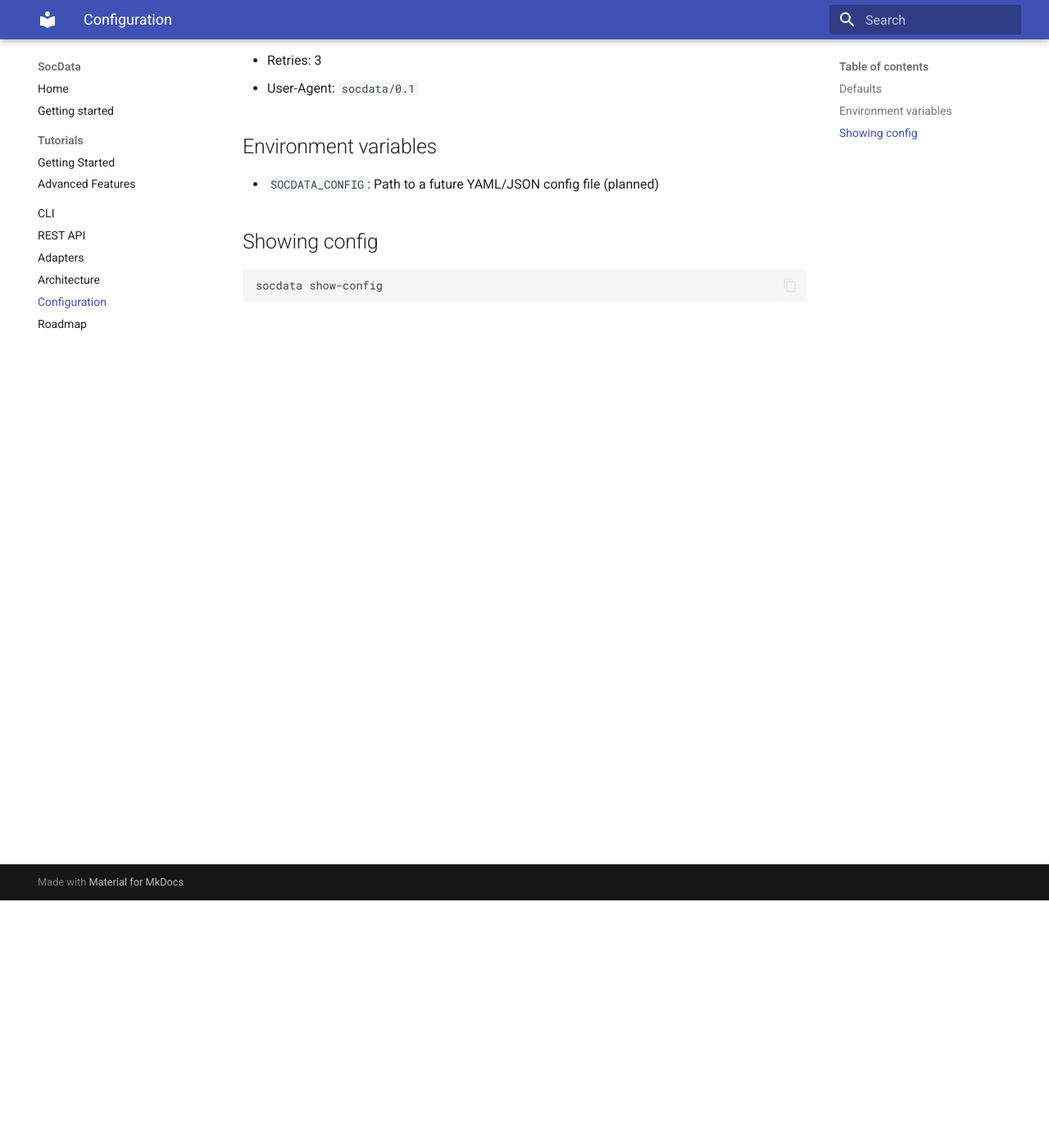
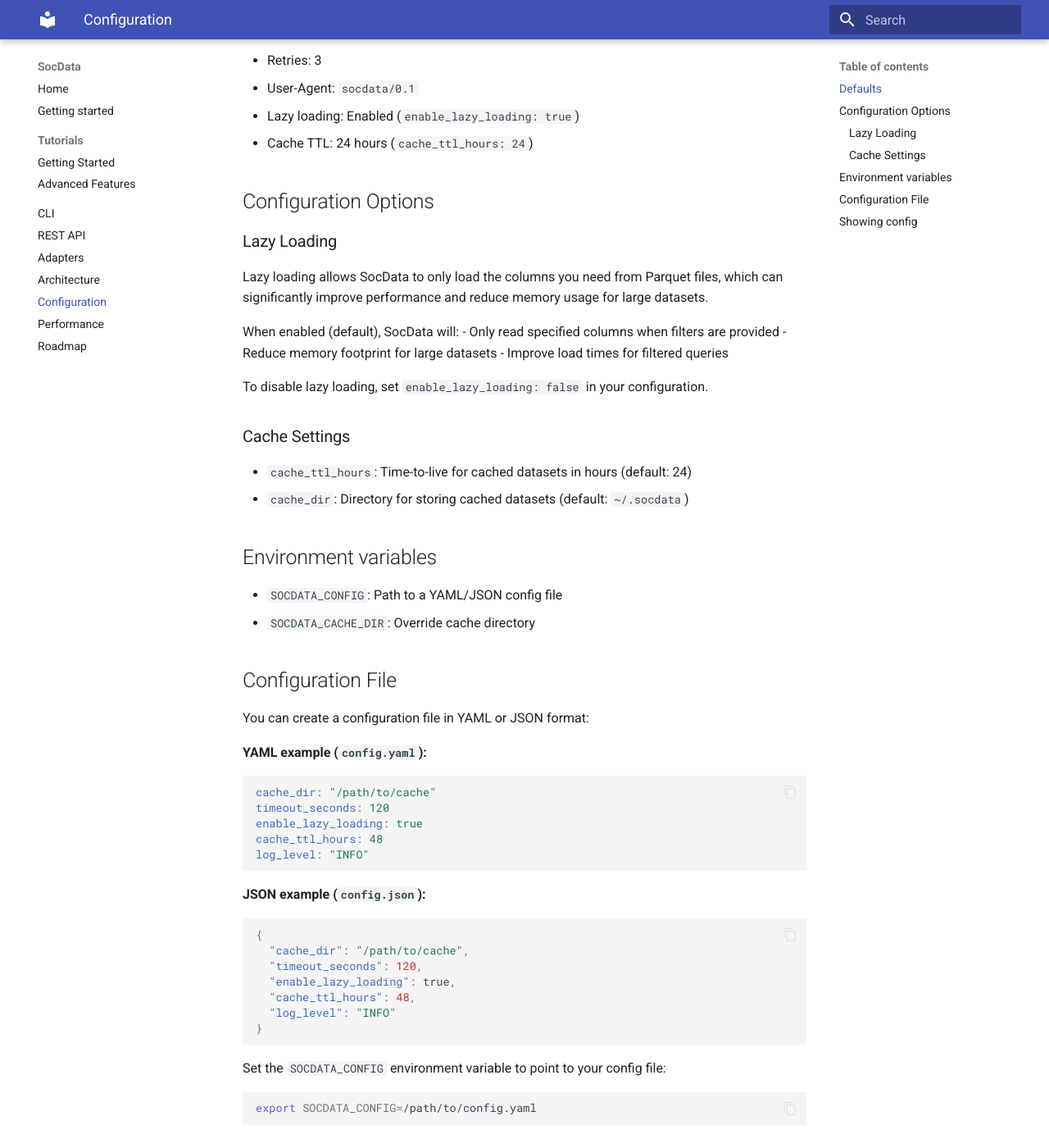
Before and after one commit to lichtbaer/StatData, an MkDocs documentation site: the page built from docs/configuration.md, in a window 1280 px wide and 1400 px high, scrolled down 302 px. Shown: the whole window at 82% size. Built offline with MkDocs 1.6.1 and Material for MkDocs 9.7.7, drawn with Linux system fonts in a browser that asks for light colours.

Commit message:
Implement lazy loading in adapters and add performance documentation
- Update all adapters (GSS, SOEP, ESS, CSES, EVS, ISSP, ICPSR) to use _read_parquet_optimized()
- Add column selection optimization when filters are provided
- Add _apply_filters() method to SOEP adapter
- Create comprehensive performance documentation (performance.md)
- Update configuration documentation with lazy loading details
- Add SDMX XML parsing tests for Eurostat adapter
- Update mkdocs navigation to include performance section

````diff
--- a/docs/configuration.md
+++ b/docs/configuration.md
@@ -8,10 +8,60 @@ SocData reads configuration at runtime.
 - Timeout: 60 seconds
 - Retries: 3
 - User-Agent: `socdata/0.1`
+- Lazy loading: Enabled (`enable_lazy_loading: true`)
+- Cache TTL: 24 hours (`cache_ttl_hours: 24`)
+
+## Configuration Options
+
+### Lazy Loading
+
+Lazy loading allows SocData to only load the columns you need from Parquet files, which can significantly improve performance and reduce memory usage for large datasets.
+
+When enabled (default), SocData will:
+- Only read specified columns when filters are provided
+- Reduce memory footprint for large datasets
+- Improve load times for filtered queries
+
+To disable lazy loading, set `enable_lazy_loading: false` in your configuration.
+
+### Cache Settings
+
+- `cache_ttl_hours`: Time-to-live for cached datasets in hours (default: 24)
+- `cache_dir`: Directory for storing cached datasets (default: `~/.socdata`)
 
 ## Environment variables
 
-- `SOCDATA_CONFIG`: Path to a future YAML/JSON config file (planned)
+- `SOCDATA_CONFIG`: Path to a YAML/JSON config file
+- `SOCDATA_CACHE_DIR`: Override cache directory
+
+## Configuration File
+
+You can create a configuration file in YAML or JSON format:
+
+**YAML example (`config.yaml`):**
+```yaml
+cache_dir: "/path/to/cache"
+timeout_seconds: 120
+enable_lazy_loading: true
+cache_ttl_hours: 48
+log_level: "INFO"
+```
+
+**JSON example (`config.json`):**
+```json
+{
+  "cache_dir": "/path/to/cache",
+  "timeout_seconds": 120,
+  "enable_lazy_loading": true,
+  "cache_ttl_hours": 48,
+  "log_level": "INFO"
+}
+```
+
+Set the `SOCDATA_CONFIG` environment variable to point to your config file:
+```bash
+export SOCDATA_CONFIG=/path/to/config.yaml
+```
 
 ## Showing config
 
--- a/mkdocs.yml
+++ b/mkdocs.yml
@@ -33,4 +33,5 @@ nav:
   - Adapters: adapters.md
   - Architecture: architecture.md
   - Configuration: configuration.md
+  - Performance: performance.md
   - Roadmap: roadmap.md
````
Also changed, not shown: docs/performance.md (added, +104 -0 lines), 8 other files.
